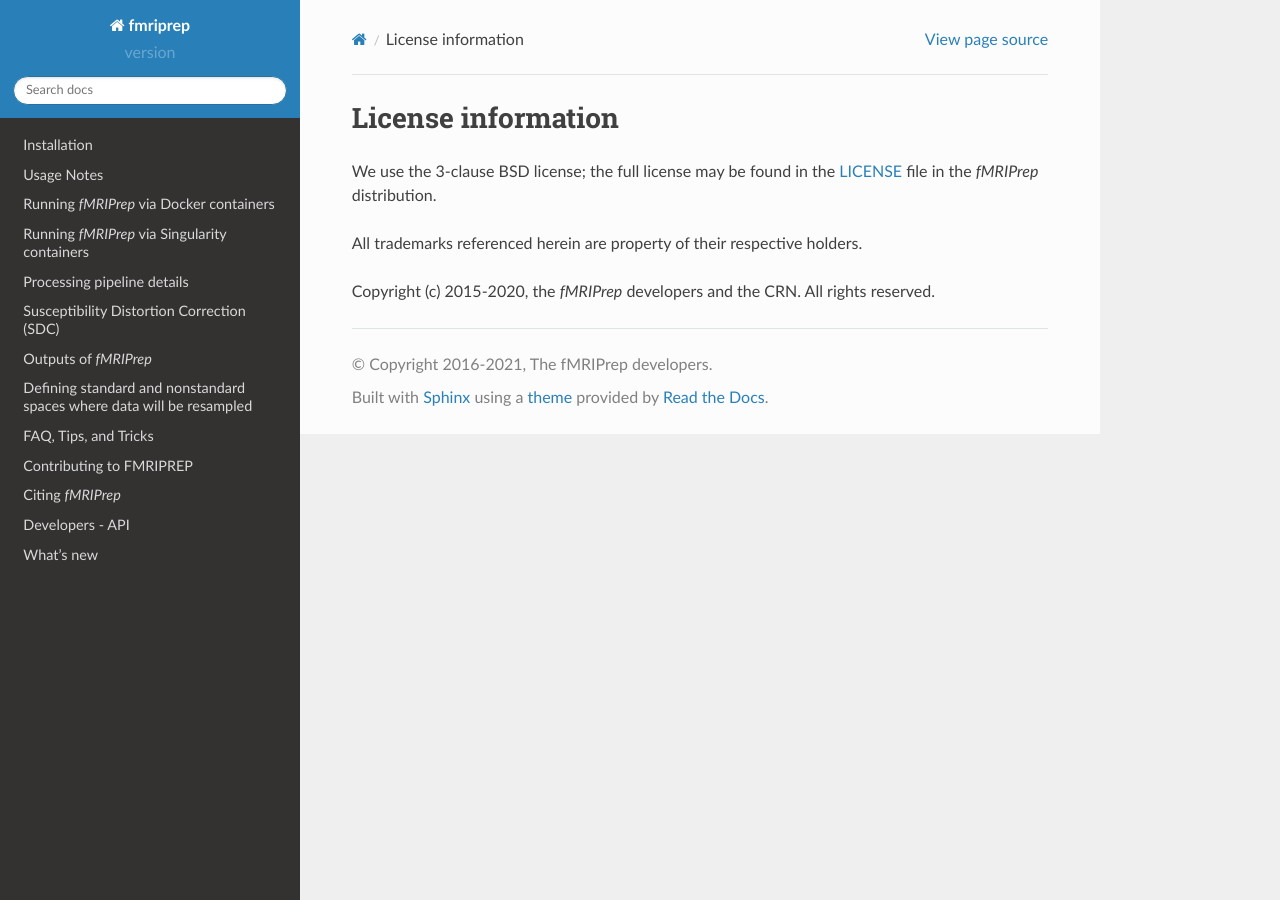
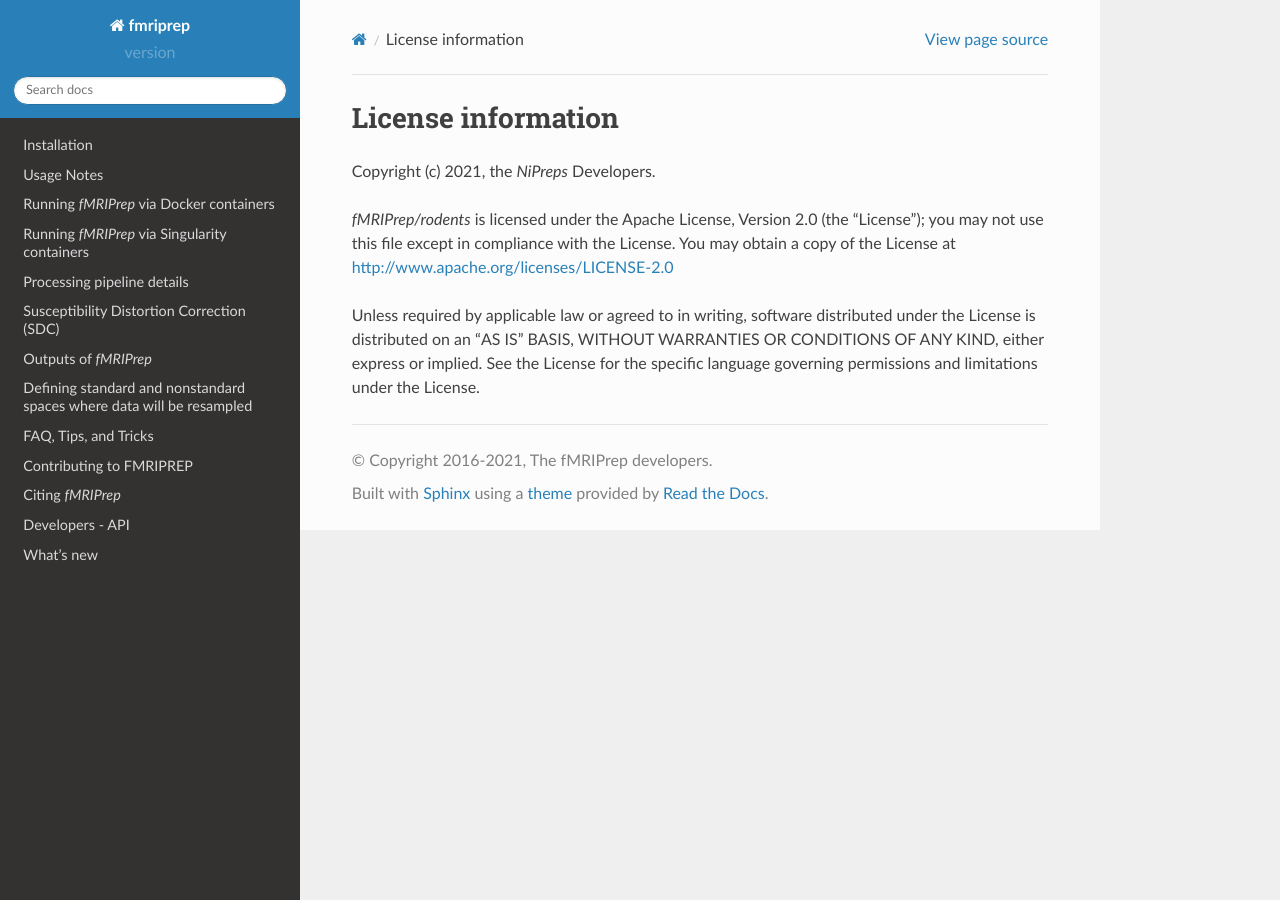
Before and after one commit to nipreps/fmriprep-rodents, a Sphinx documentation site: the page built from docs/license.rst, in a window 1280 px wide. Built offline with Sphinx 7.4.7 and the Read the Docs theme 2.0.0, drawn with Linux system fonts in a browser that asks for light colours.

Commit message:
MAINT: Relicense as Apache-2.0

```diff
--- a/docs/license.rst
+++ b/docs/license.rst
@@ -1,11 +1,15 @@
 License information
 -------------------
+Copyright (c) 2021, the *NiPreps* Developers.
 
-We use the 3-clause BSD license; the full license may be found in the
-`LICENSE <https://github.com/poldracklab/fmriprep/blob/master/LICENSE>`_ file
-in the *fMRIPrep* distribution.
+*fMRIPrep/rodents* is
+licensed under the Apache License, Version 2.0 (the "License");
+you may not use this file except in compliance with the License.
+You may obtain a copy of the License at
+http://www.apache.org/licenses/LICENSE-2.0
 
-All trademarks referenced herein are property of their respective holders.
-
-Copyright (c) 2015-2020, the *fMRIPrep* developers and the CRN.
-All rights reserved.
+Unless required by applicable law or agreed to in writing, software
+distributed under the License is distributed on an "AS IS" BASIS,
+WITHOUT WARRANTIES OR CONDITIONS OF ANY KIND, either express or implied.
+See the License for the specific language governing permissions and
+limitations under the License.
--- a/fmriprep_rodents/__about__.py
+++ b/fmriprep_rodents/__about__.py
@@ -6,7 +6,7 @@
 del get_versions
 
 __packagename__ = 'fmriprep-rodents'
-__copyright__ = 'Copyright 2020, Center for Reproducible Neuroscience, Stanford University'
+__copyright__ = 'Copyright 2021, The NiPreps Developers'
 __credits__ = ('Contributors: please check the ``.zenodo.json`` file at the top-level folder'
                'of the repository')
 __url__ = 'https://github.com/poldracklab/fmriprep'
--- a/setup.cfg
+++ b/setup.cfg
@@ -1,5 +1,5 @@
 [metadata]
-author = The CRN developers
+author = The NiPreps Developers
 author_email = nipreps@gmail.com
 classifiers =
     Development Status :: 4 - Beta
@@ -9,7 +9,7 @@
     Programming Language :: Python :: 3.7
     Programming Language :: Python :: 3.8
 description = fMRIPrep-rodents is a robust and easy-to-use pipeline for preprocessing of rodent fMRI data.
-license = 3-clause BSD
+license = Apache Software License
 long_description = file:long_description.rst
 long_description_content_type = text/x-rst; charset=UTF-8
 project_urls =
```
Also changed, not shown: docs/pull_request_template.md (+1 -1 lines), .zenodo.json, 1 other file.
